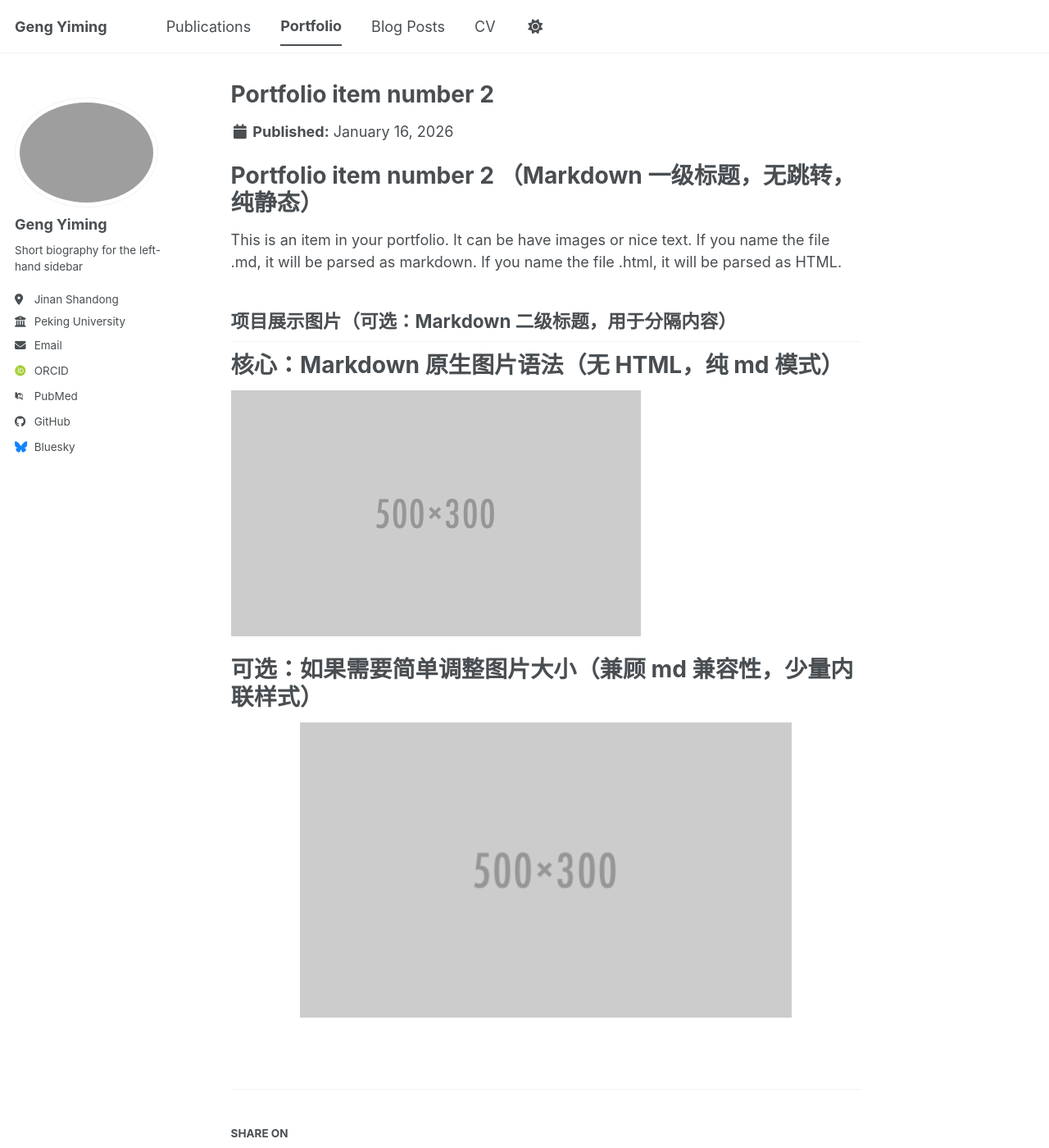
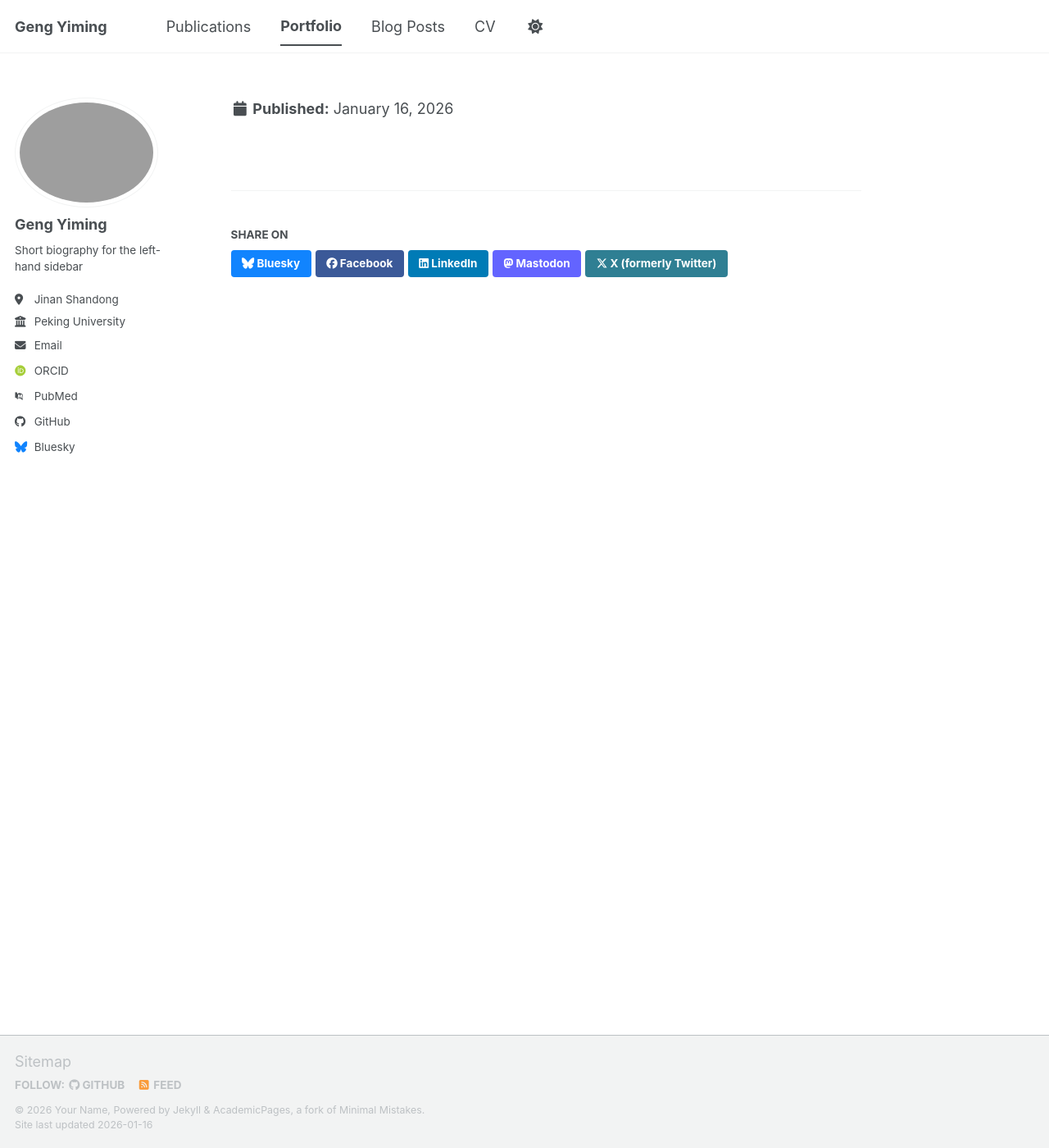
Before and after one commit to GENGYIM/GENGYIM.github.io, a Jekyll site: the page built from _portfolio/portfolio-1.md, in a window 1280 px wide and 1400 px high. Shown: the whole window at 82% size. Built offline with Jekyll 4.4.1, drawn with Linux system fonts in a browser that asks for light colours; some web fonts are replaced; a script bundle is joined from its source files by our own code; library files that are not in the unit come from our copies.

Commit message:
Update portfolio-1.md

```diff
--- a/_portfolio/portfolio-1.md
+++ b/_portfolio/portfolio-1.md
@@ -1,10 +1,4 @@
 ---
-# front matter 中的 title 仅用于 portfolio 列表页展示，无正文跳转作用，可保留
-title: "Portfolio item number 2"
-# excerpt: "Short description of portfolio item number 2\n![项目缩略图](/images/500x300.png \"Portfolio Item 2\")"
-collection: portfolio
----
-
 # Portfolio item number 2 （Markdown 一级标题，无跳转，纯静态）
 
 This is an item in your portfolio. It can be have images or nice text. If you name the file .md, it will be parsed as markdown. If you name the file .html, it will be parsed as HTML.
@@ -15,3 +9,4 @@
 
 # 可选：如果需要简单调整图片大小（兼顾 md 兼容性，少量内联样式）
 ![项目详情图片](/images/500x300.png "Portfolio Item 2 详情图"){: style="width: 80%; max-width: 600px; display: block; margin: 0 auto;"}
+---
```
